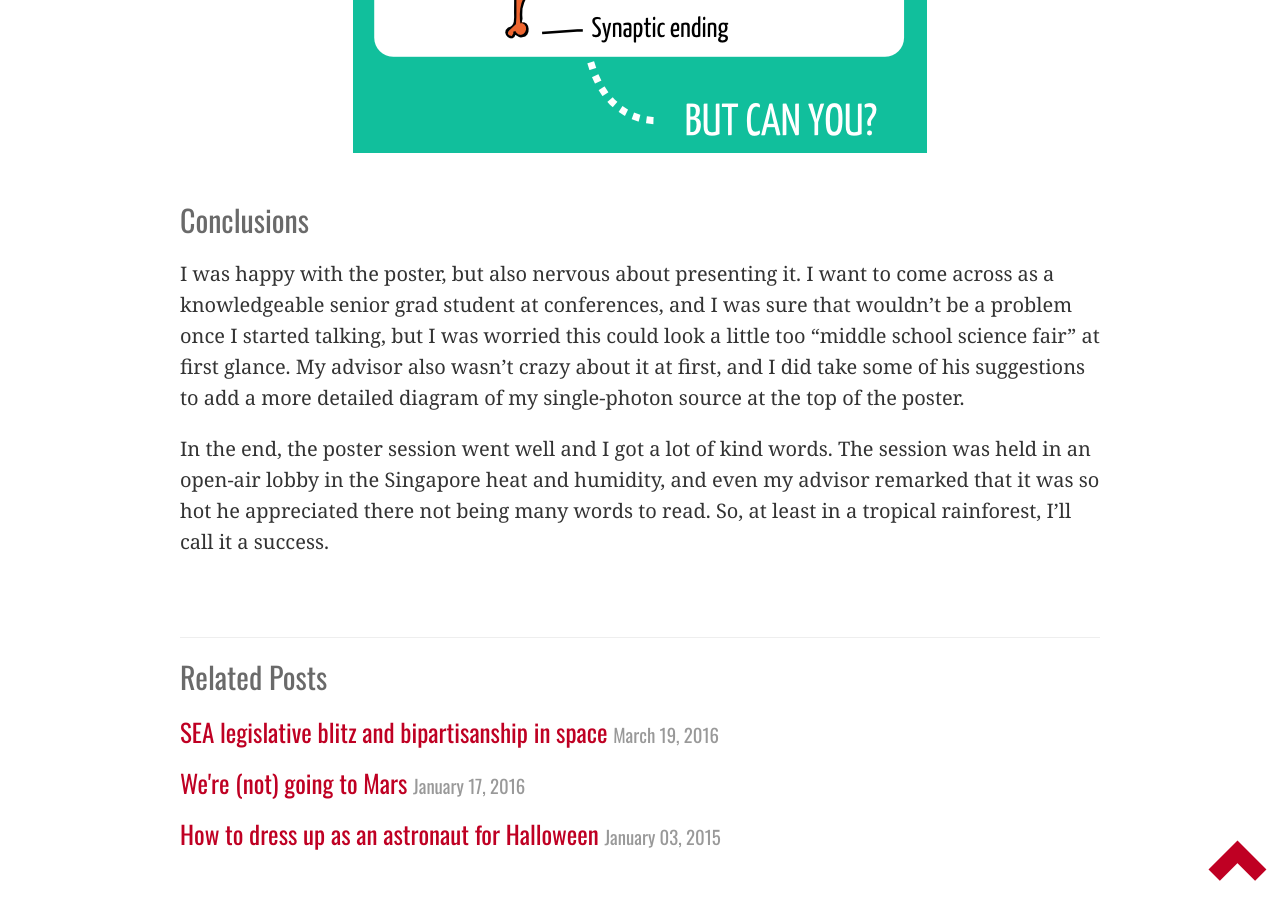
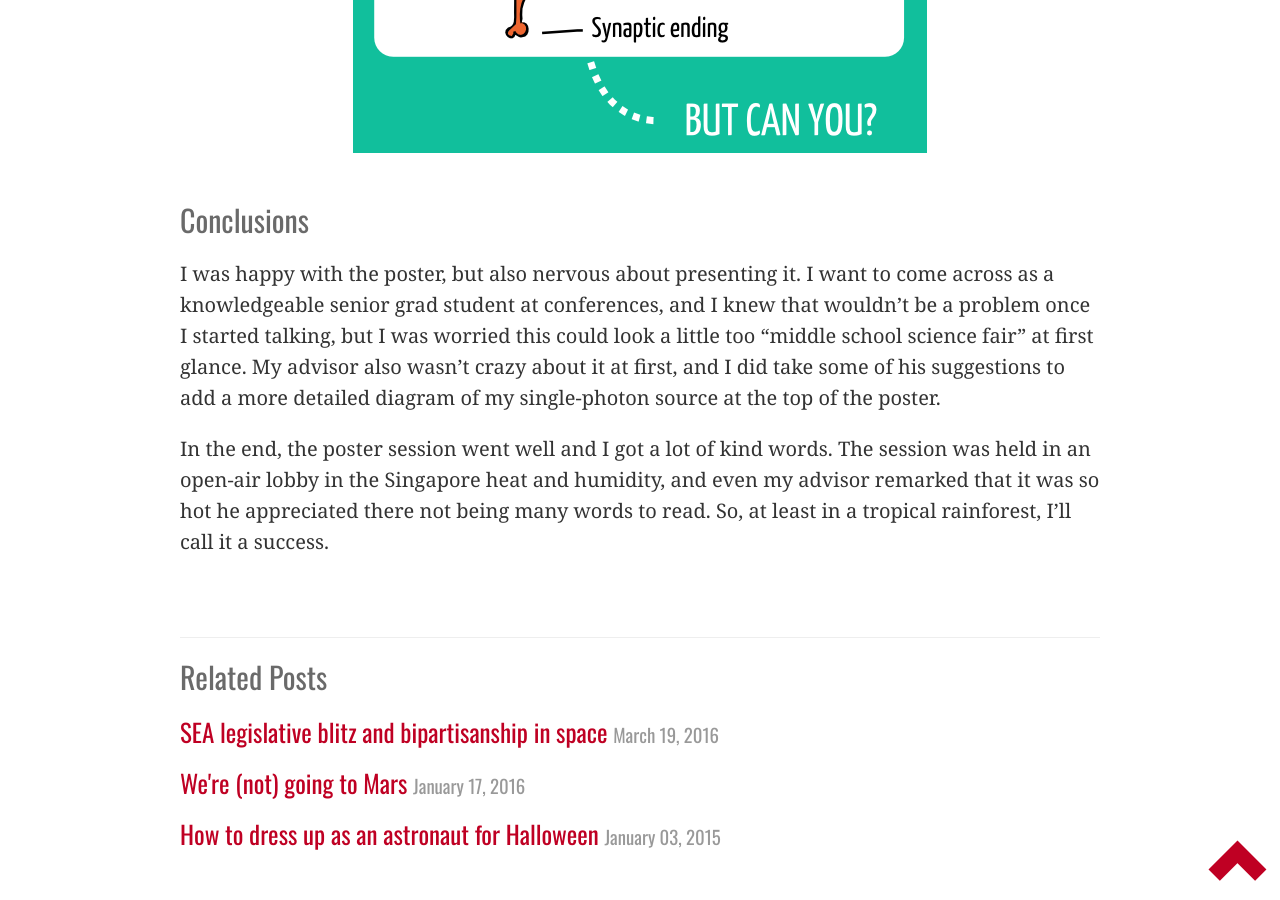
Before and after one commit to piscisvolans/piscisvolans.github.io, a Jekyll site: the page built from _posts/2016-07-25-qcmc-poster.md, in a window 1280 px wide and 900 px high, scrolled down 3435 px. Built offline with Jekyll 4.4.1, drawn with Linux system fonts in a browser that asks for light colours; nearby versions of some CDN libraries; some web fonts are replaced; comment, search, counter and statistics services are not loaded.

Commit message:
Small wording change

```diff
--- a/_posts/2016-07-25-qcmc-poster.md
+++ b/_posts/2016-07-25-qcmc-poster.md
@@ -42,6 +42,6 @@ Another option is to import an image of some data and convert it directly to vec
 
 ## Conclusions
 
-I was happy with the poster, but also nervous about presenting it. I want to come across as a knowledgeable senior grad student at conferences, and I was sure that wouldn't be a problem once I started talking, but I was worried this could look a little too "middle school science fair" at first glance. My advisor also wasn't crazy about it at first, and I did take some of his suggestions to add a more detailed diagram of my single-photon source at the top of the poster.
+I was happy with the poster, but also nervous about presenting it. I want to come across as a knowledgeable senior grad student at conferences, and I knew that wouldn't be a problem once I started talking, but I was worried this could look a little too "middle school science fair" at first glance. My advisor also wasn't crazy about it at first, and I did take some of his suggestions to add a more detailed diagram of my single-photon source at the top of the poster.
 
 In the end, the poster session went well and I got a lot of kind words. The session was held in an open-air lobby in the Singapore heat and humidity, and even my advisor remarked that it was so hot he appreciated there not being many words to read. So, at least in a tropical rainforest, I'll call it a success.
```
